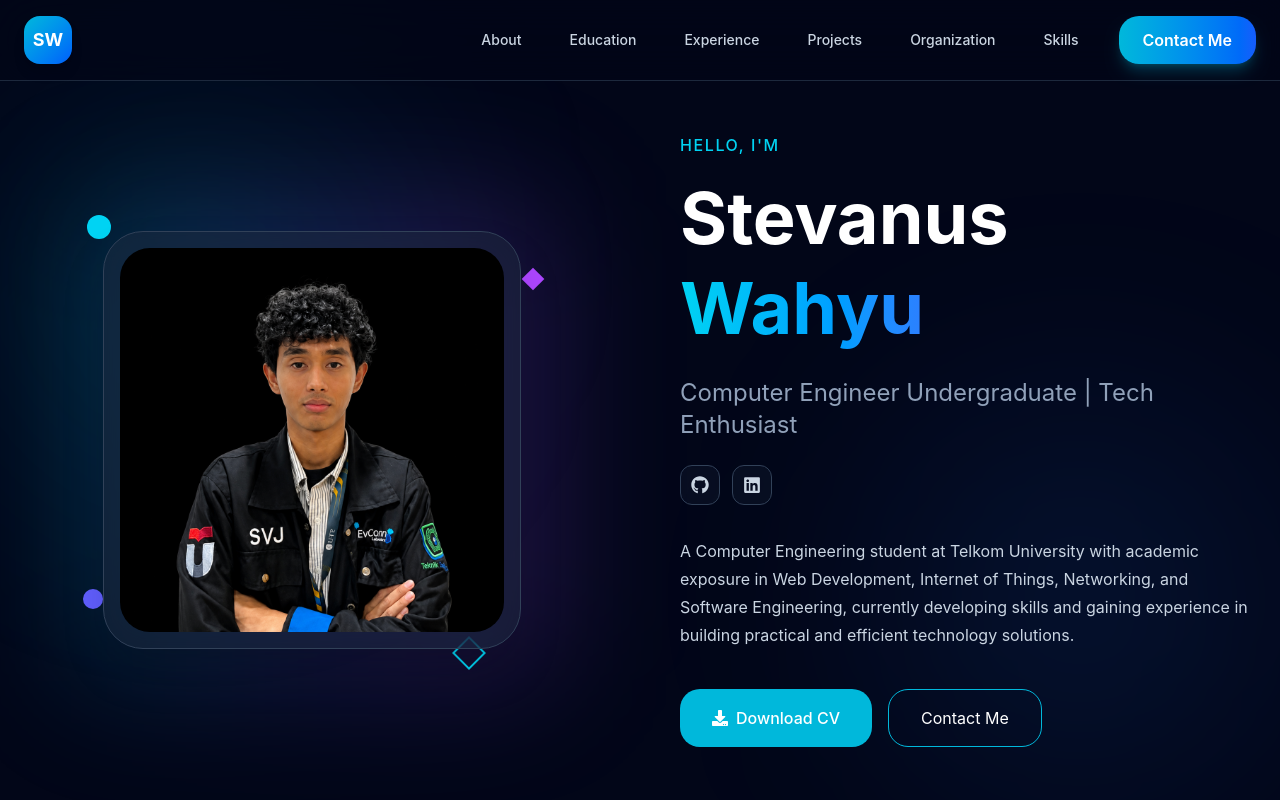
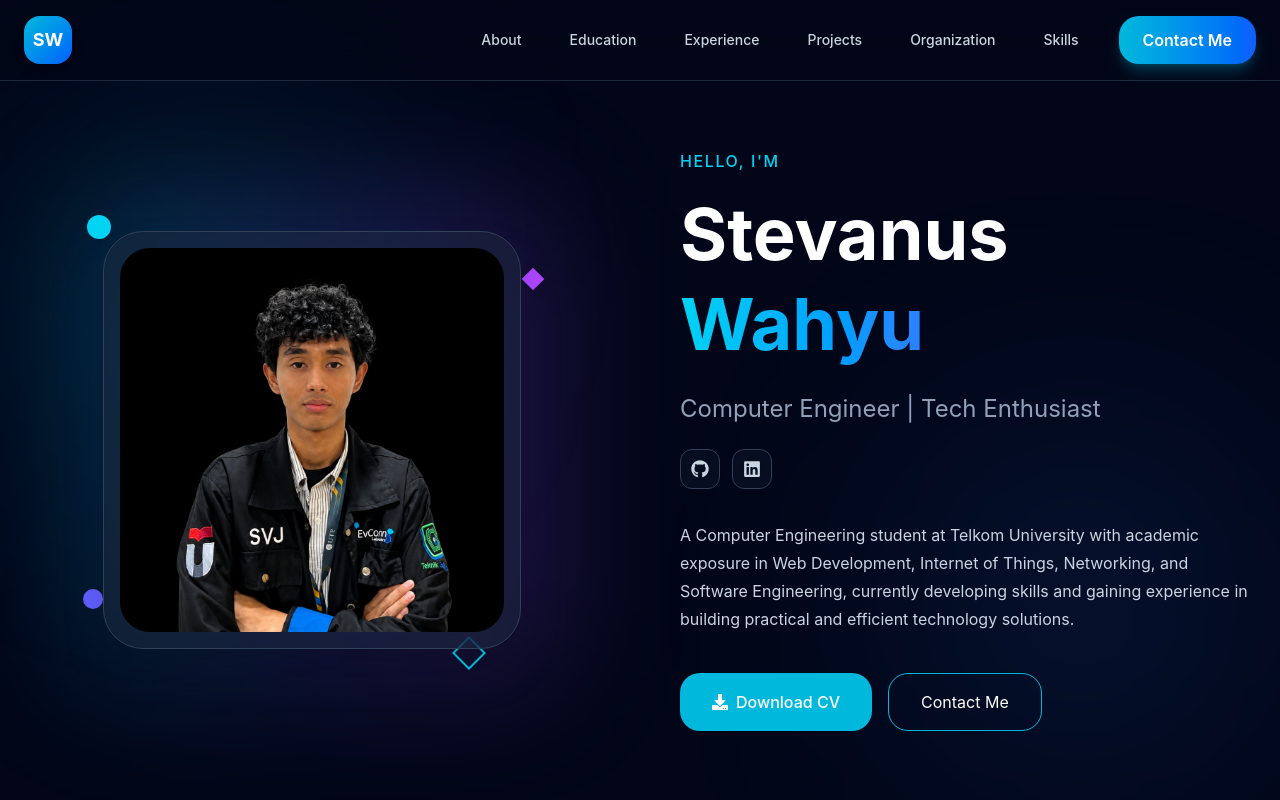
Before and after one commit to StevannW/portfolio-stevanus, a React app: page / in a window 1280 px wide. Shown: the top 800 px of the page. Built offline with nearby package versions, Linux system fonts and the light colour scheme; the HTML template or start-up script is replaced by a standard one.

Commit message:
fix hero

```diff
--- a/src/components/Hero.jsx
+++ b/src/components/Hero.jsx
@@ -32,7 +32,7 @@ function Hero() {
             </h1>
 
             <h2 className="text-xl md:text-2xl text-slate-400 mt-6">
-              Computer Engineer Undergraduate | Tech Enthusiast
+              Computer Engineer | Tech Enthusiast
             </h2>
 
             {/* SOCIAL ICONS */}
```
